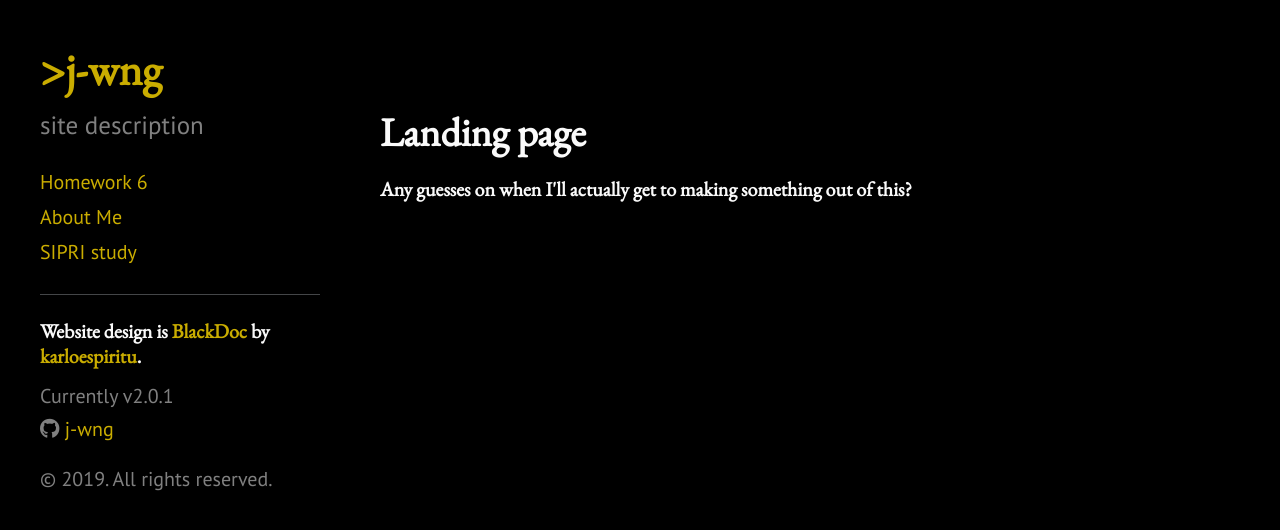
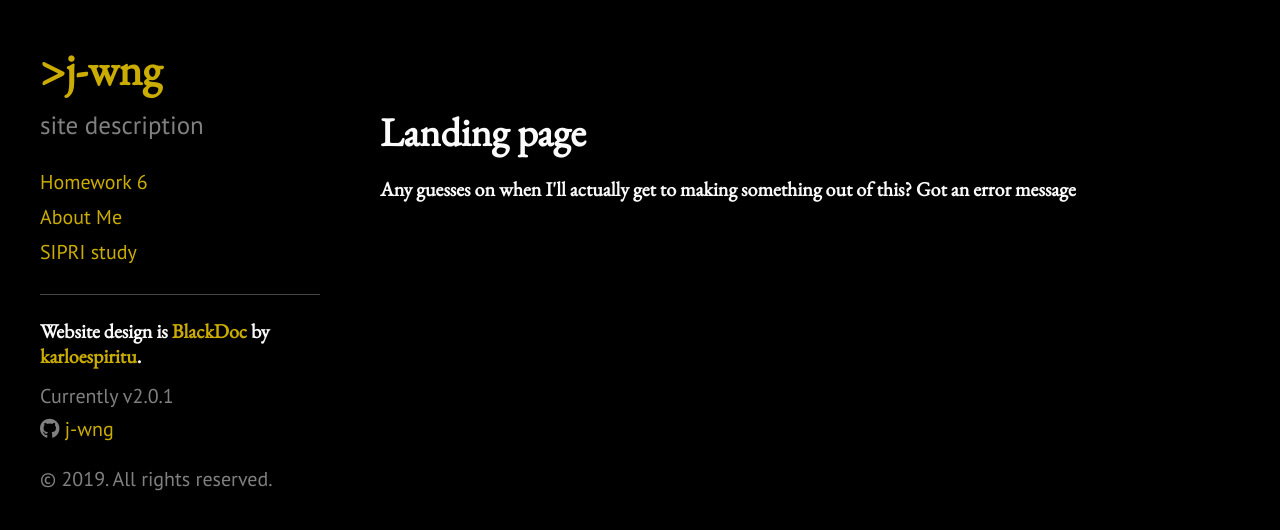
Before and after one commit to j-wng/j-wng.github.io, a Jekyll site: the page built from index.html, in a window 1280 px wide. Shown: the top 530 px of the page. Built offline with Jekyll 4.4.1, drawn with Linux system fonts in a browser that asks for light colours; nearby versions of some CDN libraries; the list of posts is cut into pages by our own code.

Commit message:
Update index.html

```diff
--- a/index.html
+++ b/index.html
@@ -9,4 +9,4 @@ title: Home
 
 </head>
 
-<h4>Any guesses on when I'll actually get to making something out of this?</h4>
+<h4>Any guesses on when I'll actually get to making something out of this? Got an error message</h4>
```
